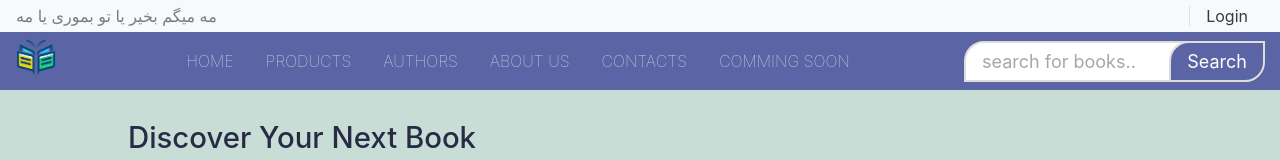
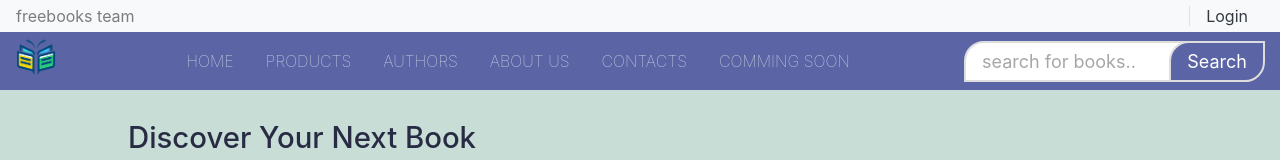
Before and after one commit to FreeBooksApp/FreeBooks, a Next.js app: page / in a window 1280 px wide. Shown: the top 160 px of the page. Built offline with nearby package versions, Linux system fonts and the light colour scheme.

Commit message:
header updated

```diff
--- a/components/Header.js
+++ b/components/Header.js
@@ -21,7 +21,7 @@ const Header = () => {
             </Head>
             <header id="header">
                 <div className="strip d-flex justify-content-between px-3 py-1 bg-light">
-                    <p className="font-size-12 text-black-50 m-0">مه میگم بخیر یا تو بموری یا مه</p>
+                    <p className="font-size-12 text-black-50 m-0">freebooks team</p>
                     <div>
                         <a href="#" className="px-3 border-left text-dark">Login</a>
                     </div>
```
